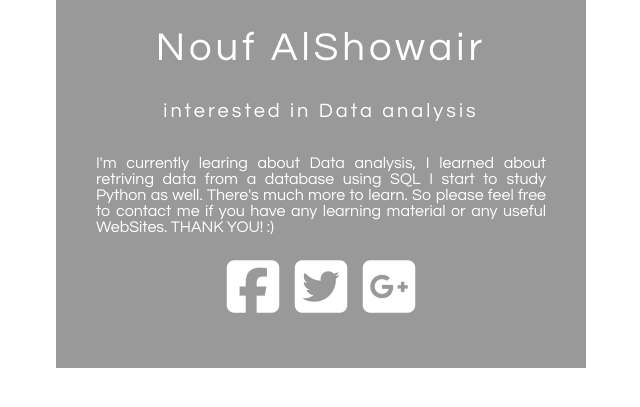
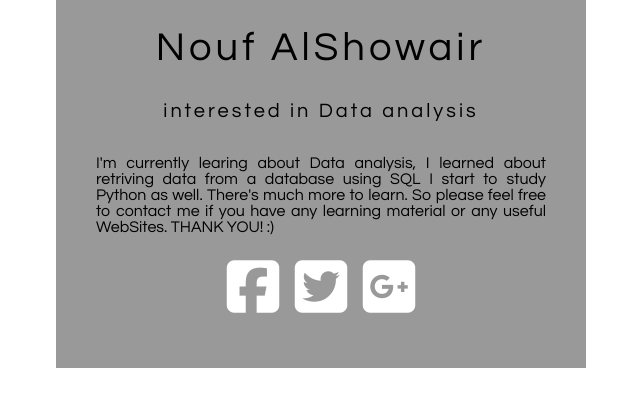
Before and after one commit to Noufa95/Personal-page, a plain HTML site: page index.html in a window 1280 px wide. Shown: the part 307-714 px from the top of the page, without its empty margins (319-959 px from the left). Drawn offline with Linux system fonts and the light colour scheme.

Commit message:
Style: Change the font name and color

```diff
--- a/page.CSS
+++ b/page.CSS
@@ -11,8 +11,8 @@ body{
   text-align: center;
   margin: auto;
   margin-top: 5%;
-  color: white;
-  font-family: 'Century Gothic',sans-serif;
+  color: Black;
+  font-family: 'Century Gothic',Arial;
 }
 .box-img{
   border-radius: 50%;
```
